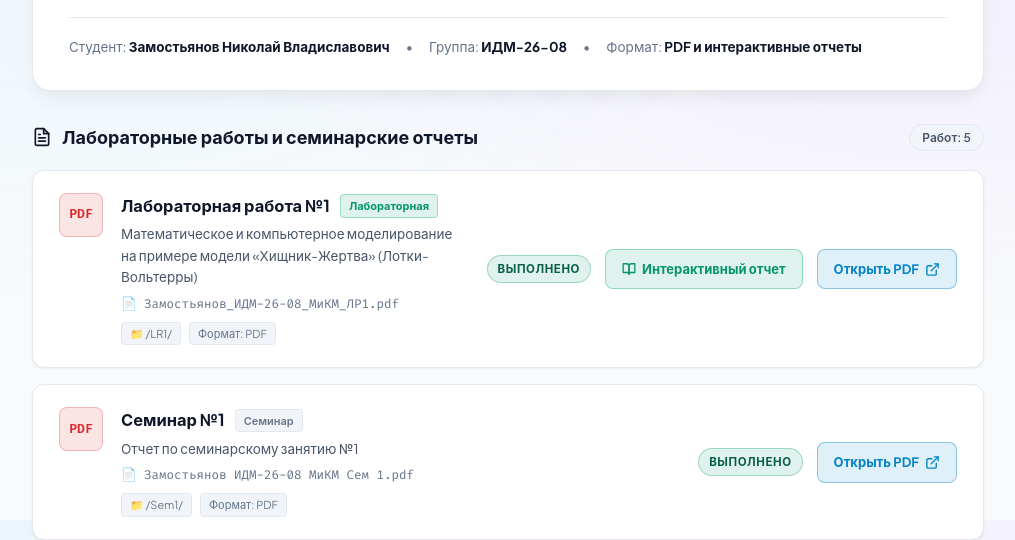
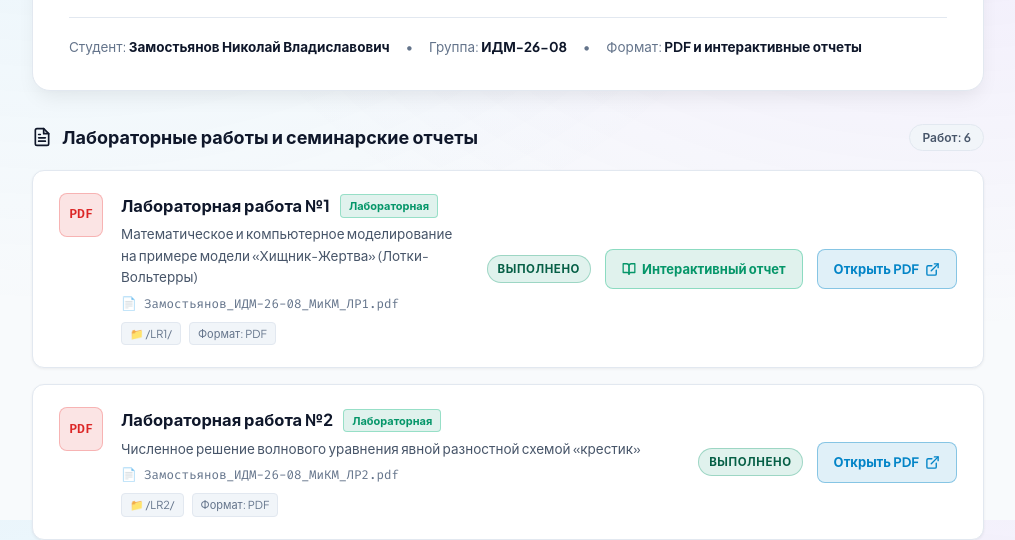
Before and after one commit to KHaZzTuKBa/labs-mag-sem-1, a plain HTML site: page MiKM/index.html in a window 1280 px wide. Shown: the part 280-820 px from the top of the page, without its empty margins (132-1147 px from the left). Drawn offline with Linux system fonts and the light colour scheme.

Commit message:
ЛР 2 МиКМ

```diff
--- a/MiKM/index.html
+++ b/MiKM/index.html
@@ -552,7 +552,7 @@
         </svg>
         Лабораторные работы и семинарские отчеты
       </h2>
-      <span class="count-tag" id="worksCountTag">Работ: 5</span>
+      <span class="count-tag" id="worksCountTag">Работ: 6</span>
     </div>
 
     <div class="works-grid" id="worksContainer">
@@ -603,6 +603,16 @@
       fileName: "Замостьянов_ИДМ-26-08_МиКМ_ЛР1.pdf",
       path: "LR1/Замостьянов_ИДМ-26-08_МиКМ_ЛР1.pdf",
       pagePath: "LR1/index.html",
+      status: "done"
+    },
+    {
+      num: 2,
+      type: "lab",
+      title: "Лабораторная работа №2",
+      subtitle: "Численное решение волнового уравнения явной разностной схемой «крестик»",
+      folder: "LR2",
+      fileName: "Замостьянов_ИДМ-26-08_МиКМ_ЛР2.pdf",
+      path: "LR2/Замостьянов_ИДМ-26-08_МиКМ_ЛР2.pdf",
       status: "done"
     },
     {
```
Also changed, not shown: index.html (+2 -2 lines), 2 other files.
